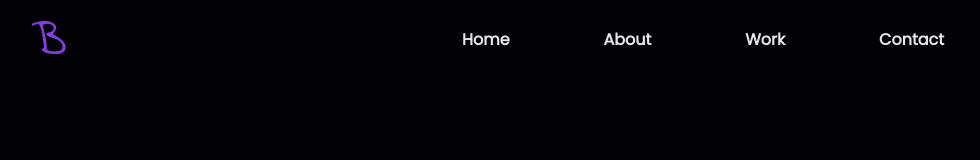
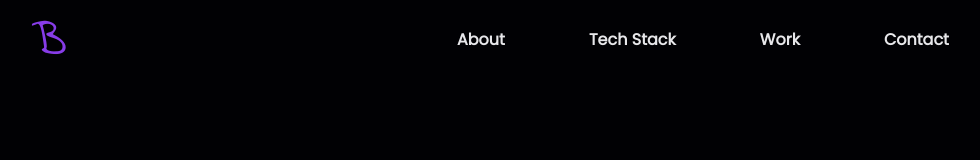
Before and after one commit to Breno-Albuquerque/Breno-Albuquerque.github.io, a React (Create React App) app: page / in a window 1280 px wide. Shown: the top 160 px of the page, without its empty margins (129-1109 px from the left). Built offline with nearby package versions, Linux system fonts and the light colour scheme.

Commit message:
feat: desktop links with smooth scroll

```diff
--- a/src/components/Header.js
+++ b/src/components/Header.js
@@ -2,6 +2,7 @@ import React, { useState } from 'react';
 import styled from 'styled-components';
 import Bsymbol from '../subComponents/Bsymbol';
 import Menu from './Menu';
+import { Link } from 'react-scroll';
 
 const Container = styled.header`
   display: flex;
@@ -125,10 +126,18 @@ function Header() {
 
         <Nav>
           <NavOl>
-            <NavLi>Home</NavLi>
-            <NavLi>About</NavLi>
-            <NavLi>Work</NavLi>
-            <NavLi>Contact</NavLi>
+            <NavLi>
+              <Link activeClass="active" spy={true} smooth={true} offset={-200} duration={500} to="About">About</Link>
+            </NavLi>
+            <NavLi>
+              <Link activeClass="active" spy={true} smooth={true} offset={-200} duration={500} to="TechStack">Tech Stack</Link>
+            </NavLi>
+            <NavLi>
+              <Link activeClass="active" spy={true} smooth={true} offset={-100} duration={500} to="Work">Work</Link>
+            </NavLi>
+            <NavLi>
+              <Link ctiveClass="active" spy={true} smooth={true} offset={-200} duration={500} to="Contact">Contact</Link>
+            </NavLi>
           </NavOl>
         </Nav>
 
```
